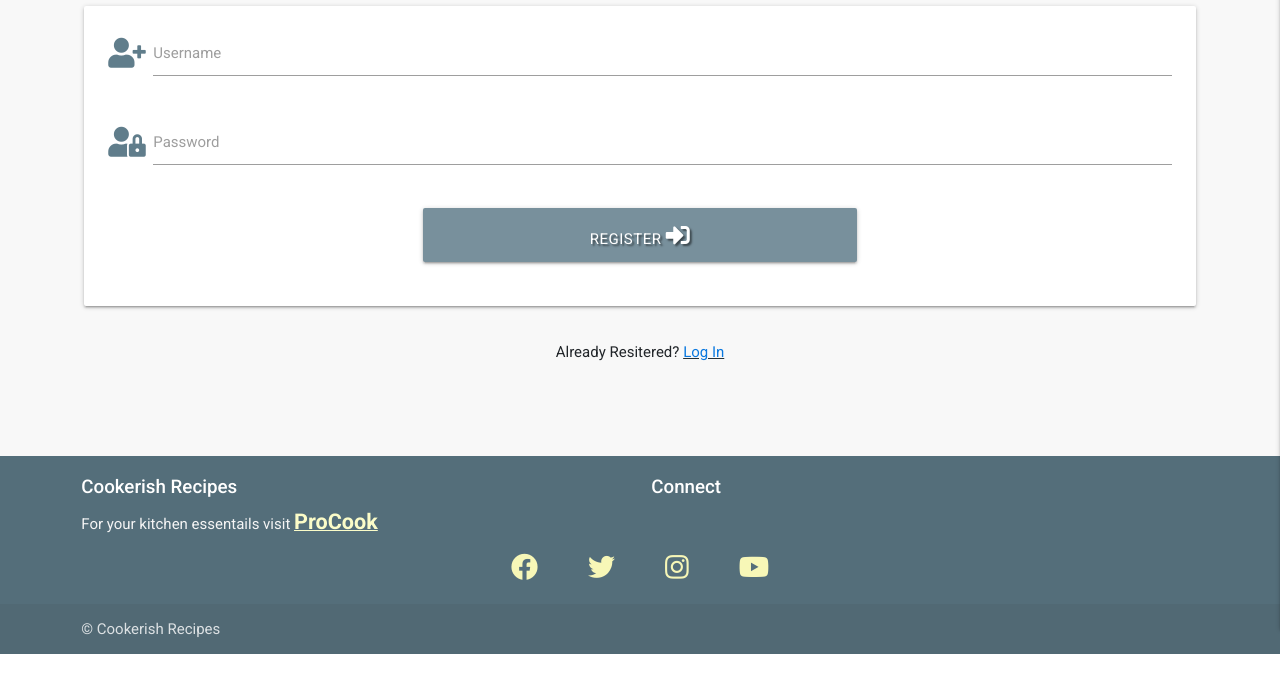
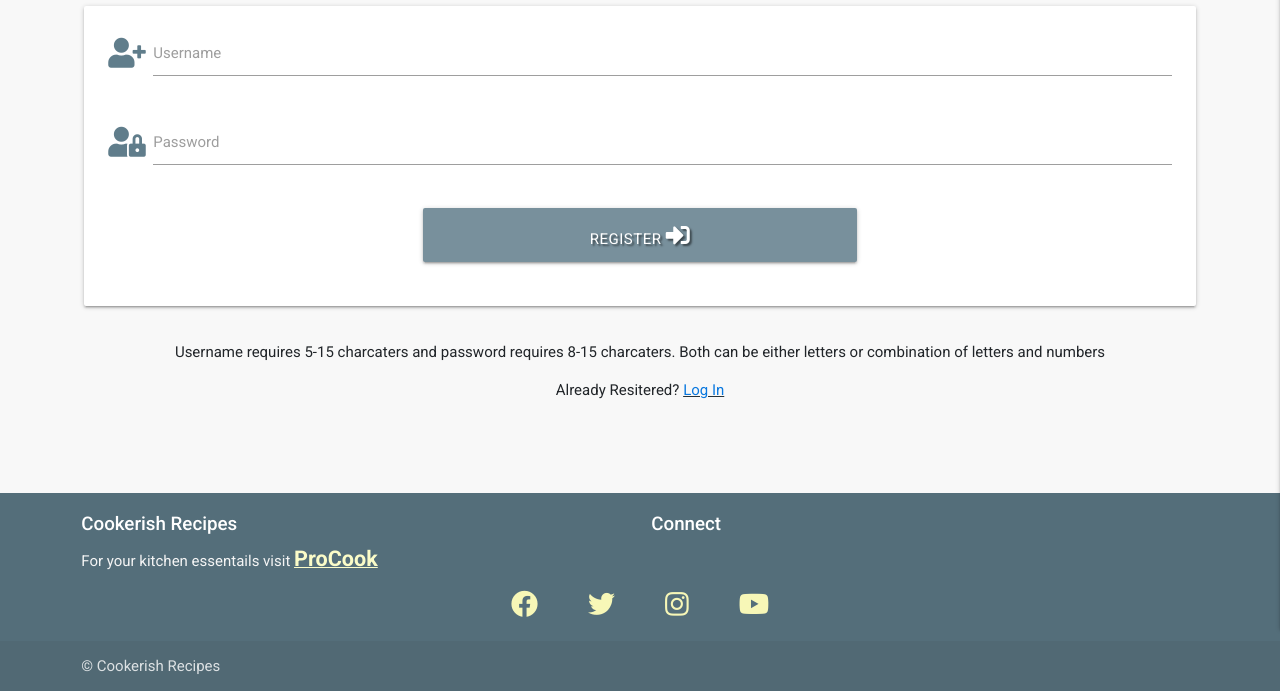
Before and after one commit to baijuka/ms3-bju-project, a Flask app: page /register in a window 1280 px wide. Shown: the part 231-922 px from the top of the page. Before the commit the page ends 885 px from the top, so only its background shows below. Run offline with Flask 2, Linux system fonts and the light colour scheme; some libraries are stand-ins or nearby versions.

Commit message:
Update content in register.html

```diff
--- a/static/js/script.js
+++ b/static/js/script.js
@@ -4,6 +4,7 @@ $(document).ready(function(){
     $('.modal').modal();
     $('.sidenav').sidenav({edge:'right'});
     $('.collapsible').collapsible();
+    $('.tooltipped').tooltip();
     $('select').formSelect();
 
     validateMaterializeSelect();
--- a/templates/register.html
+++ b/templates/register.html
@@ -33,6 +33,9 @@
             </div>
         </form>
     </div>
+    <div>
+        <p style="text-align: center;">Username requires 5-15 charcaters and password requires 8-15 charcaters.  Both can be either letters or combination of letters and numbers </p>
+    </div>
 
     <div class="row">
         <div class="col s12" style="margin-bottom: 5%;">
```
